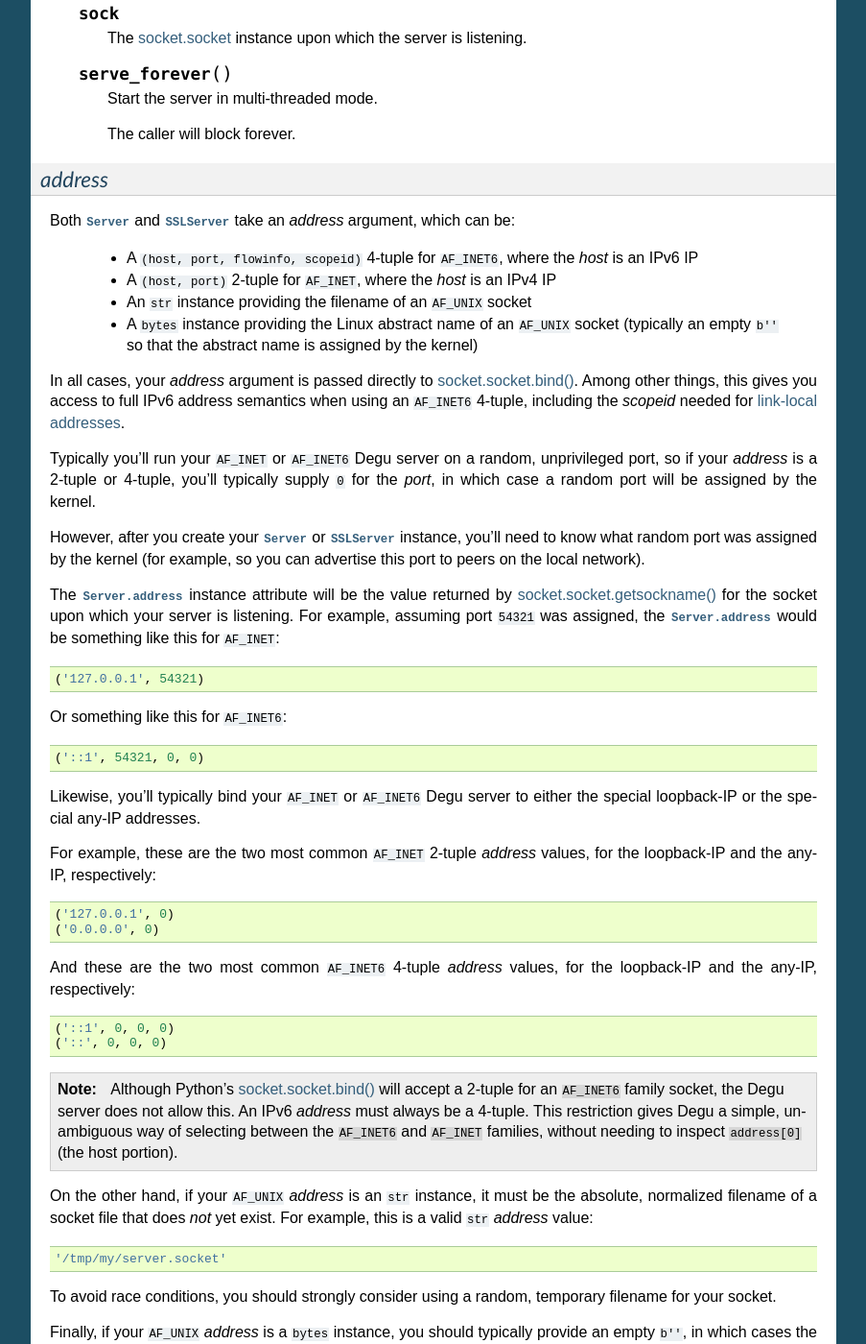
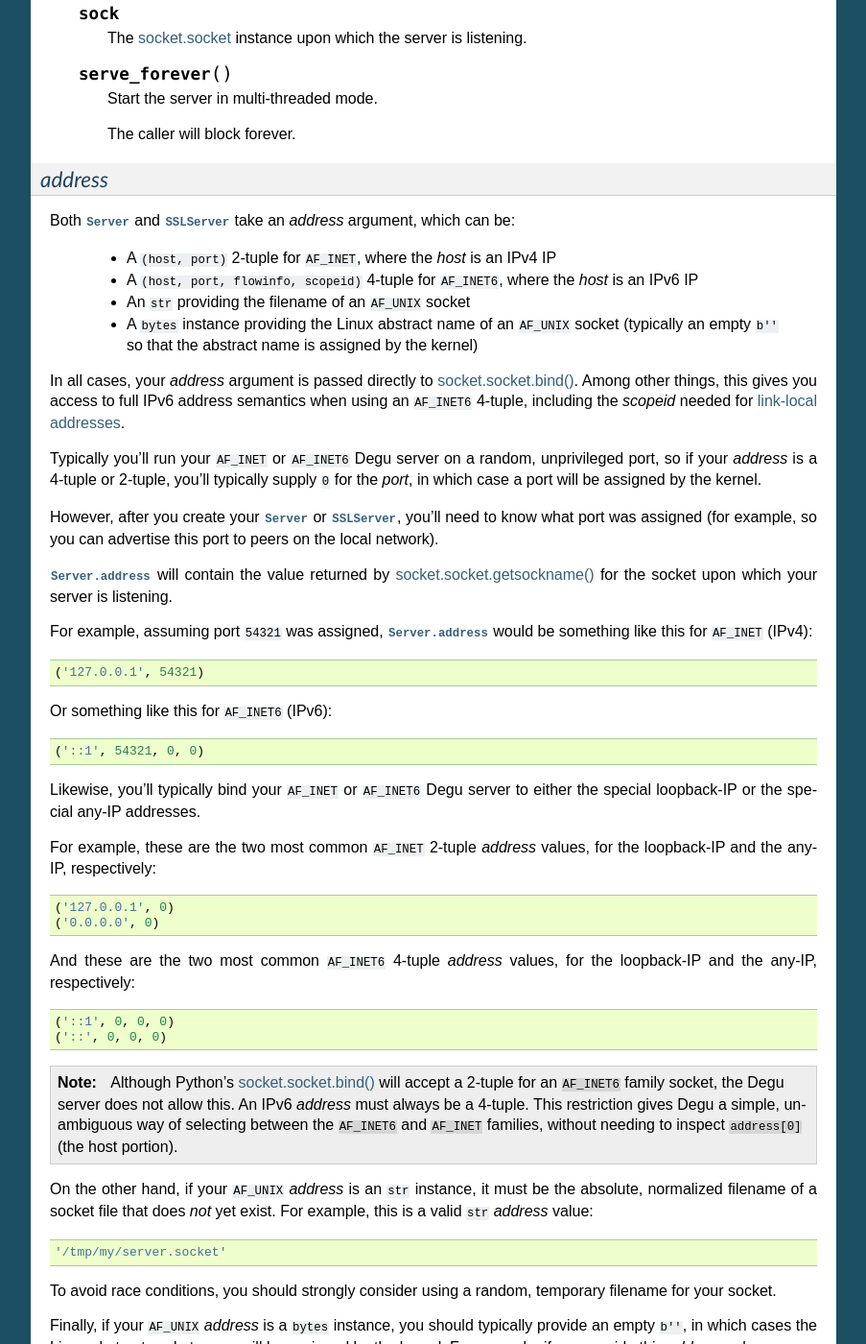
Before and after one commit to json420/degu, a Sphinx documentation site: the page built from doc/degu.server.rst, in a window 1280 px wide and 1400 px high, scrolled down 1708 px. Shown: the whole window at 96% size, without its empty margins (198-1101 px from the left). Built offline with Sphinx 7.4.7, drawn with Linux system fonts in a browser that asks for light colours; some of the changed text lies outside the part shown.

Commit message:
Add Degu-API.svg structual diagram; some tweaks to doc/degu.server.rst

```diff
--- a/doc/degu.server.rst
+++ b/doc/degu.server.rst
@@ -42,7 +42,7 @@
 >>> conn = client.connect()
 >>> response = conn.request('GET', '/')
 >>> response.body.read()
-b'Hello, world!'
+b'hello, world'
 
 Running your Degu server in its own process has many advantages.  It means there
 will be no thread contention between the Degu server process and your main
@@ -125,12 +125,12 @@
 Both :class:`Server` and :class:`SSLServer` take an *address* argument, which
 can be:
 
+    * A ``(host, port)`` 2-tuple for ``AF_INET``, where the *host* is an IPv4 IP
+
     * A ``(host, port, flowinfo, scopeid)`` 4-tuple for ``AF_INET6``, where the
       *host* is an IPv6 IP
 
-    * A ``(host, port)`` 2-tuple for ``AF_INET``, where the *host* is an IPv4 IP
-
-    * An ``str`` instance providing the filename of an ``AF_UNIX`` socket
+    * An ``str`` providing the filename of an ``AF_UNIX`` socket
 
     * A ``bytes`` instance providing the Linux abstract name of an ``AF_UNIX``
       socket (typically an empty ``b''`` so that the abstract name is assigned
@@ -142,22 +142,24 @@
 *scopeid* needed for `link-local addresses`_.
 
 Typically you'll run your ``AF_INET`` or ``AF_INET6`` Degu server on a random,
-unprivileged port, so if your *address* is a 2-tuple or 4-tuple, you'll
-typically supply ``0`` for the *port*, in which case a random port will be
-assigned by the kernel.
+unprivileged port, so if your *address* is a 4-tuple or 2-tuple, you'll
+typically supply ``0`` for the *port*, in which case a port will be assigned by
+the kernel.
 
-However, after you create your :class:`Server` or :class:`SSLServer` instance,
-you'll need to know what random port was assigned by the kernel (for example, so
-you can advertise this port to peers on the local network).
+However, after you create your :class:`Server` or :class:`SSLServer`, you'll
+need to know what port was assigned (for example, so you can advertise this port
+to peers on the local network).
 
-The :attr:`Server.address` instance attribute will be the value returned by
+:attr:`Server.address` will contain the value returned by
 `socket.socket.getsockname()`_ for the socket upon which your server is
-listening.  For example, assuming port ``54321`` was assigned, the
-:attr:`Server.address` would be something like this for ``AF_INET``::
+listening.
+
+For example, assuming port ``54321`` was assigned, :attr:`Server.address` would
+be something like this for ``AF_INET`` (IPv4)::
 
     ('127.0.0.1', 54321)
 
-Or something like this for ``AF_INET6``::
+Or something like this for ``AF_INET6`` (IPv6)::
 
     ('::1', 54321, 0, 0)
 
@@ -200,8 +202,8 @@
 
     b''
 
-The :attr:`Server.address` instance attribute would then contain the ``AF_UNIX``
-Linux abstract socket name assigned by the kernel, something like::
+:attr:`Server.address` will contain the assigned abstract socket name, something
+like::
 
     b'\x0000022'
 
```
Also changed, not shown: other parts of doc/degu.server.rst (+2 -2 lines), Degu-API.svg (added), 1 other file.
